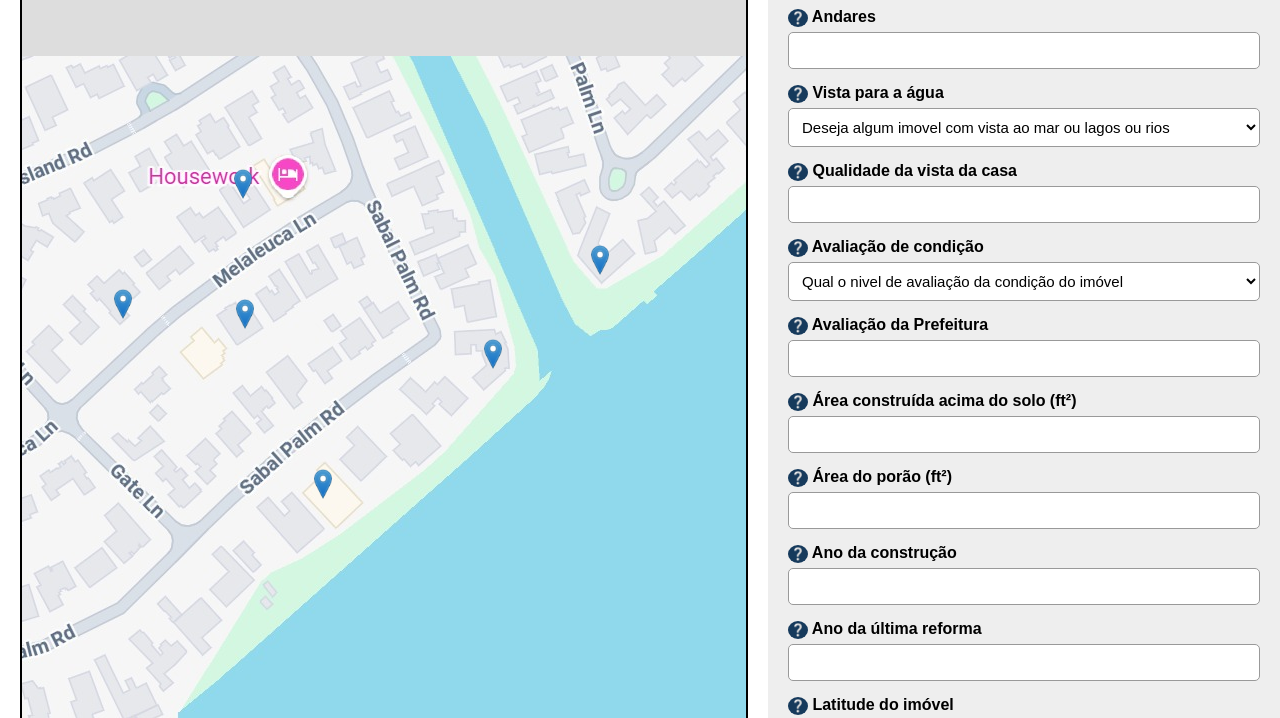
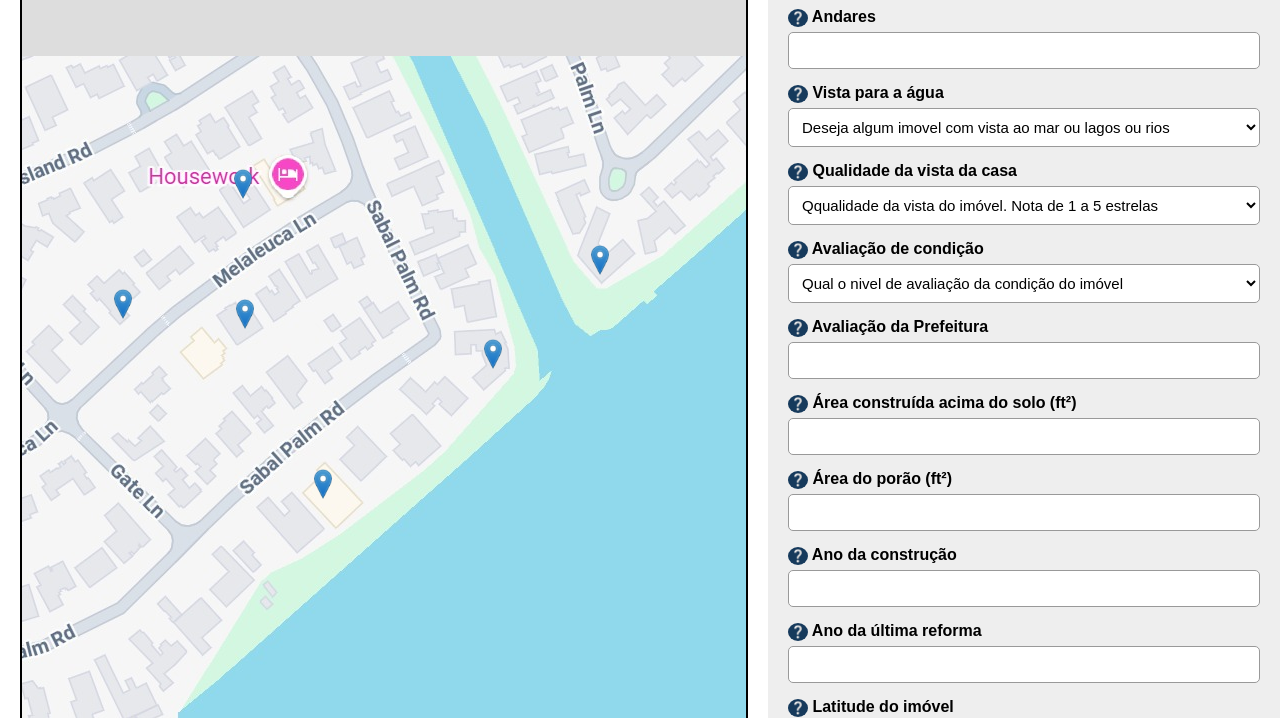
Before and after one commit to Kurt10062005/ValorImoveis-RedeNeural, a FastAPI app: page / in a window 1280 px wide. Shown: the part 588-1306 px from the top of the page. Run offline with FastAPI, Linux system fonts and the light colour scheme; data that the repository does not hold is empty; parts of the project's set-up code (start-up, migrations or seed data) failed here and were passed over.

Commit message:
Alteração da interface: Correções

```diff
--- a/main.py
+++ b/main.py
@@ -59,7 +59,6 @@ def simular_aleatorio():
         "long": float(casa_amostra["long"]),
         "area_living15": float(casa_amostra["sqft_living15"]),
         "area_lote15": float(casa_amostra["sqft_lot15"]),
-        #"preco_real": float(casa_amostra["price"]),
     }
     return dados_simulacao
 
--- a/static/js/mapa.js
+++ b/static/js/mapa.js
@@ -96,7 +96,15 @@ function preencherInformacoesImovel(marcador) {
     document.getElementById("casa_area_living").value = dadosImovel.area_living;
     document.getElementById("casa_area_lote").value = dadosImovel.area_lote;
     document.getElementById("casa_andares").value = dadosImovel.andares;
-    document.getElementById("casa_waterfront").value = dadosImovel.waterfront == 1 ? "Sim" : "Não"; document.getElementById("casa_view").value = dadosImovel.view;
+    document.getElementById("casa_waterfront").value = dadosImovel.waterfront == 1 ? "Sim" : "Não";
+    const qualidade = {
+        0: "⭐",
+        1: "⭐⭐",
+        2: "⭐⭐⭐",
+        3: "⭐⭐⭐⭐",
+        4: "⭐⭐⭐⭐⭐",
+    };
+    document.getElementById("casa_view").value = qualidade[dadosImovel.view];
     const condicoes = {
         0: "C1 ➡️ Imóvel novo ou como novo",
         1: "C2 ➡️ Desgaste minimo de uso",
@@ -111,7 +119,6 @@ function preencherInformacoesImovel(marcador) {
     document.getElementById("casa_area_basement").value = dadosImovel.area_basement;
     document.getElementById("casa_ano_construcao").value = dadosImovel.ano_construcao;
     document.getElementById("casa_ano_reforma").value = dadosImovel.ano_reforma;
-    // document.getElementById("casa_cep").value = dadosImovel.cep;
     document.getElementById("casa_lat").value = dadosImovel.lat;
     document.getElementById("casa_long").value = dadosImovel.long;
     document.getElementById("casa_area_living15").value = dadosImovel.area_living15;
--- a/templates/index.html
+++ b/templates/index.html
@@ -14,6 +14,10 @@ AUTORES:
     <link rel="stylesheet" href="/static/css/style.css">
     <link rel="stylesheet" href="https://unpkg.com/leaflet@1.9.4/dist/leaflet.css" />
     <script src="https://unpkg.com/leaflet@1.9.4/dist/leaflet.js"></script>
+
+    <head>
+        <link rel="icon" type="image/png" href="/static/imagens/favicon.png">
+    </head>
 </head>
 
 <body>
@@ -73,7 +77,11 @@ AUTORES:
                         <span class="infoCampo">
                             ❔
                             <span class="caixaTexto">
-                                Informe o número de banheiros que deseja, podendo escolher quantos quiser!
+                                Informe o número de banheiros que deseja, podendo escolher quantos quiser! <br>
+                                ➡️ Banheiros completos: vaso + pia + chveiro + banheira (escala 1 em 1 (exemplo: 1, 2, 3...)) <br>
+                                ➡️ Banheiros 3/4: vaso + pia + chveiro  (escala 0,75 (exemplo: 1.75, 2.75, 3.75 ...)) <br>
+                                ➡️ Lavabo: vaso + pia  (escala 0,5 (exemplo: 1.5, 2.5, 3.5 ...)) <br>
+                                ➡️ Sanitário: vaso (escala 0,25 (exemplo 1.25, 2.25, 3.25 ...)) <br>
                             </span>
                         </span>
                         Banheiros
@@ -144,12 +152,21 @@ AUTORES:
                         <span class="infoCampo">
                             ❔
                             <span class="caixaTexto">
-                                Informe a qualidade da vista do imóvel. Nota de 0 a 4
+                                Informe a qualidade da vista do imóvel. Nota de 1 a 5 estrelas
                             </span>
                         </span>
                         Qualidade da vista da casa
                     </label>
-                    <input type="number" id="view" name="view" min="0" max="4" step="1">
+                    <select id="view" name="view" required>
+                        <option value="" selected disabled hidden>
+                            Qqualidade da vista do imóvel. Nota de 1 a 5 estrelas
+                        </option>
+                        <option value="0">⭐</option>
+                        <option value="1">⭐⭐</option>
+                        <option value="2">⭐⭐⭐</option>
+                        <option value="3">⭐⭐⭐⭐</option>
+                        <option value="4">⭐⭐⭐⭐⭐</option>
+                    </select>
                 </div>
 
                 <div class="campo-form">
@@ -180,18 +197,18 @@ AUTORES:
                         <span class="infoCampo">
                             ❔
                             <span class="caixaTexto">
-                                Informe a nota da avaliação da Prefeitura. Avaliação de 1 a 13
-                                Avaliação 1 a 3: Abaixo do padrão
-                                Avaliação 4: Construção de baixa qualidade
-                                Avaliação 5: Econômica / Simples
-                                Avaliação 6: Padrão minimo
-                                Avaliação 7: Média / padrão
-                                Avaliação 8: Acima da média
-                                Avaliação 9: Desing Arquitetonico Superior
-                                Avaliação 10: Alta Qualidade
-                                Avaliação 11: Luxo Customizado
-                                Avaliação 12: Alto padrão
-                                Avaliação 13: Mansão
+                                Informe a nota da avaliação da Prefeitura. Avaliação de 1 a 13 <br>
+                                ➡️ Avaliação 1 a 3: Abaixo do padrão <br>
+                                ➡️ Avaliação 4: Construção de baixa qualidade <br>
+                                ➡️ Avaliação 5: Econômica / Simples <br>
+                                ➡️ Avaliação 6: Padrão mínimo <br>
+                                ➡️ Avaliação 7: Média / padrão <br>
+                                ➡️ Avaliação 8: Acima da média <br>
+                                ➡️ Avaliação 9: Desing Arquitetonico Superior <br>
+                                ➡️ Avaliação 10: Alta Qualidade <br>
+                                ➡️ Avaliação 11: Luxo Customizado <br>
+                                ➡️ Avaliação 12: Alto padrão <br>
+                                ➡️ Avaliação 13: Mansão
                             </span>
                         </span>
                         Avaliação da Prefeitura
@@ -259,7 +276,7 @@ AUTORES:
                         <span class="infoCampo">
                             ❔
                             <span class="caixaTexto">
-                                Informe a latitude do imóvel
+                                Informe a latitude do imóvel (min = 47,2 e max = 47,8)
                             </span>
                         </span>
                         Latitude do imóvel
@@ -272,7 +289,7 @@ AUTORES:
                         <span class="infoCampo">
                             ❔
                             <span class="caixaTexto">
-                                Informe a longitude do imóvel
+                                Informe a longitude do imóvel (min = -123 e max = -121)
                             </span>
                         </span>
                         Longitude do imóvel
@@ -361,7 +378,7 @@ AUTORES:
                 <input type="text" id="casa_waterfront" readonly>
 
                 <label for="casa_view">Qualidade da vista da casa</label>
-                <input type="number" id="casa_view" readonly>
+                <input type="text" id="casa_view" readonly>
 
                 <label for="casa_condicao">Condição</label>
                 <input type="text" id="casa_condicao" readonly>
```
Also changed, not shown: static/imagens/favicon.png (added).
